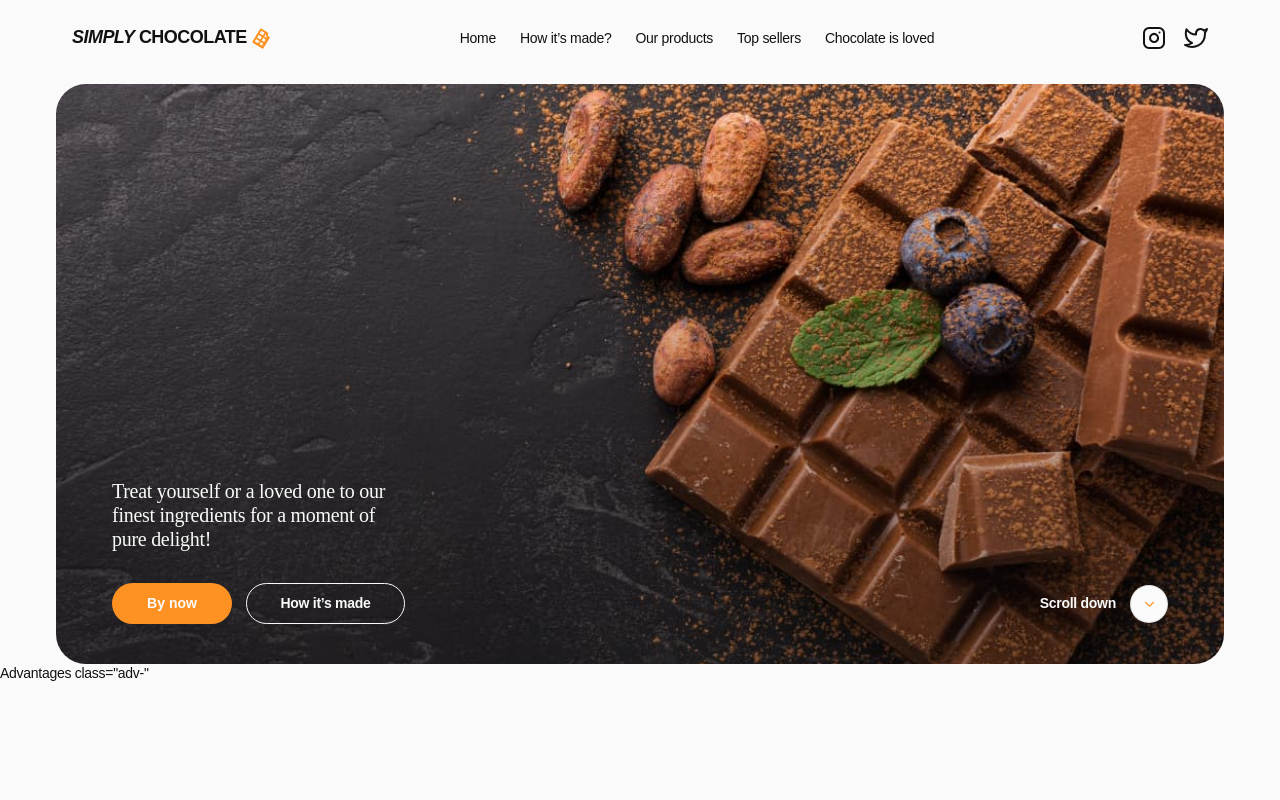
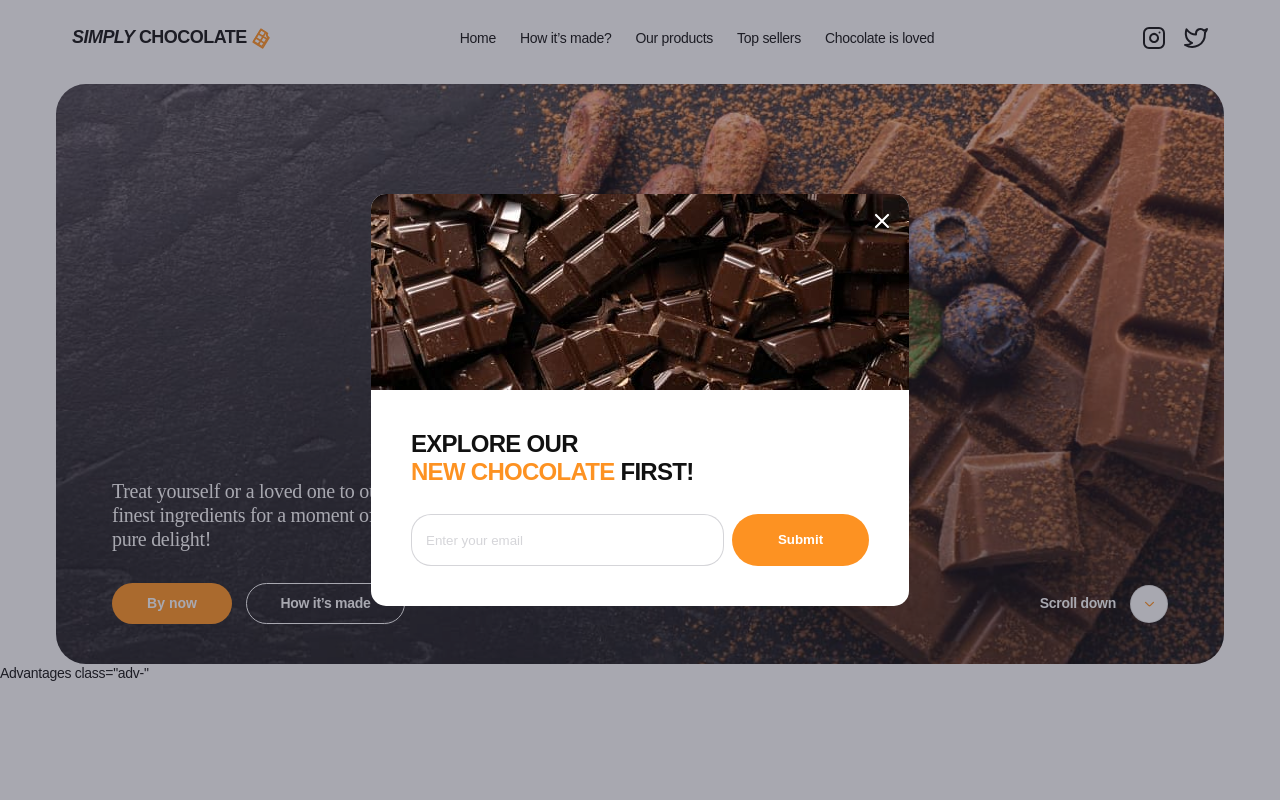
Before and after one commit to Serhii-Lukhin/project-group-1, a website built with Vite: page src/index.html in a window 1280 px wide. Shown: the top 800 px of the page. Built offline with nearby package versions, Linux system fonts and the light colour scheme; files whose address does not match are found by name; a web font is replaced by a local one.

Commit message:
edits modal window

```diff
--- a/src/css/modal-explore-new.css
+++ b/src/css/modal-explore-new.css
@@ -6,7 +6,6 @@
   top: 0;
   left: 0;
   z-index: 1;
-  display: none;
 }
 .exnew-modal {
   position: absolute;
@@ -56,6 +55,7 @@
   padding: 0 0 0 14px;
 }
 .exnew-form-input::placeholder {
+  font-family: 'Montserrat', sans-serif;
   color: rgba(46, 47, 66, 0.2);
 }
 .exnew-modal-submit {
--- a/src/partials/modal-explore-new.html
+++ b/src/partials/modal-explore-new.html
@@ -23,7 +23,7 @@
     </picture>
     <button type="button" class="exnew-modal-close">
       <svg class="exnew-modal-icon" width="24" height="24">
-        <use href="../img/icons.svg#icon-close"></use>
+        <use href="./img/icons.svg#icon-close"></use>
       </svg>
     </button>
     <div class="exnew-modal-text">
```
